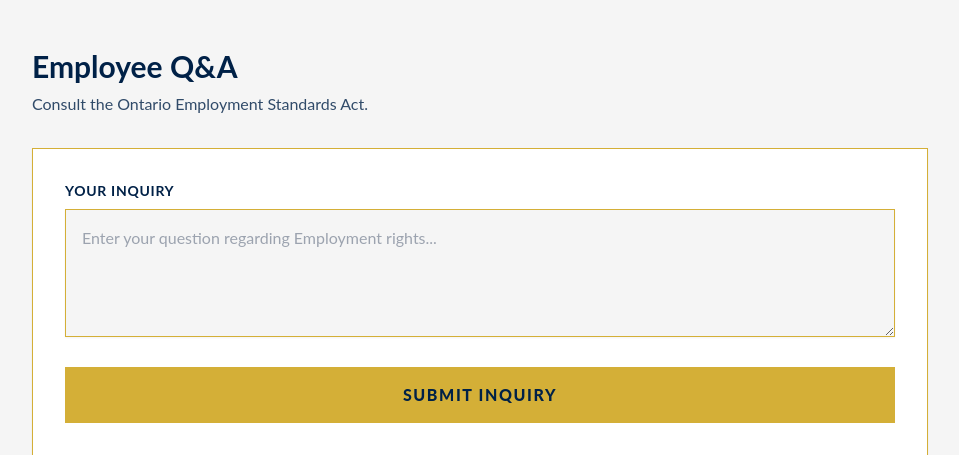
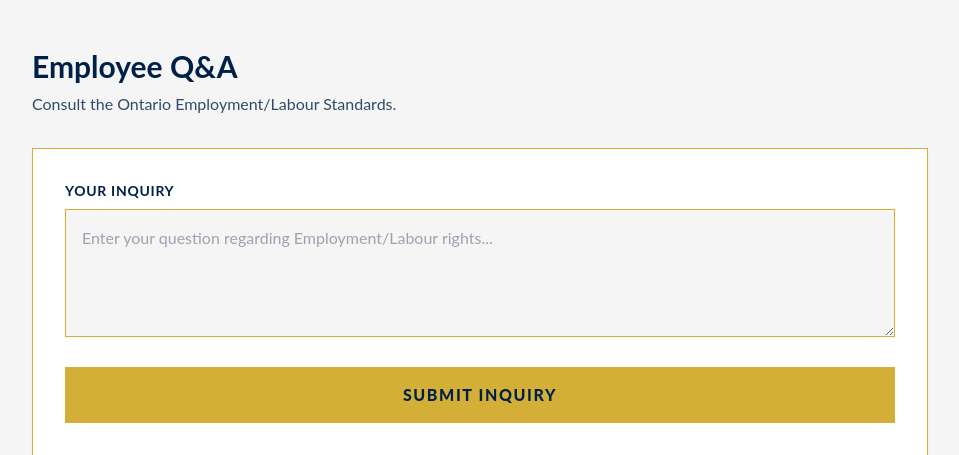
Before and after one commit to edimaudo/kazilaw, a FastAPI app: page /qa in a window 1280 px wide. Shown: the part 95-550 px from the top of the page, without its empty margins (160-1119 px from the left). Run offline with FastAPI, Linux system fonts and the light colour scheme; parts of the project's set-up code (start-up, migrations or seed data) failed here and were passed over; some libraries are stand-ins or nearby versions.

Commit message:
Update qa.html

```diff
--- a/templates/qa.html
+++ b/templates/qa.html
@@ -5,7 +5,7 @@
     <div class="max-w-4xl mx-auto">
         <!-- Text scales or colors smoothly depending on the theme state -->
         <h2 class="text-3xl font-bold mb-2">Employee Q&A</h2>
-        <p class="opacity-80 mb-8">Consult the <span id="dynamic-province-text">Ontario</span> Employment Standards Act.</p>
+        <p class="opacity-80 mb-8">Consult the <span id="dynamic-province-text">Ontario</span> Employment/Labour Standards.</p>
 
 
         <!-- Replaced hardcoded bg-white with dynamic theme surfaces -->
@@ -16,7 +16,7 @@
                     <!-- Input box matches theme variables so text contrast remains compliant -->
                     <textarea id="question" name="question" required
                         class="w-full h-32 p-4 border border-[var(--border-color)] bg-[var(--bg-primary)] text-[var(--text-primary)] shadow-sm outline-none transition legal-text"
-                        placeholder="Enter your question regarding Employment rights..."></textarea>
+                        placeholder="Enter your question regarding Employment/Labour rights..."></textarea>
                 </div>
 
                 <!-- Replaced hardcoded bg-navy with global core action button for high contrast -->
@@ -43,7 +43,7 @@ document.getElementById('qaForm').addEventListener('submit', async (e) => {
     const answerArea = document.getElementById('answerArea');
 
     submitBtn.disabled = true;
-    submitBtn.innerText = "Consulting Employment/Labour Law...";
+    submitBtn.innerText = "Consulting Employment/Labour Law(s)...";
     resultContainer.classList.add('hidden');
 
     try {
```
